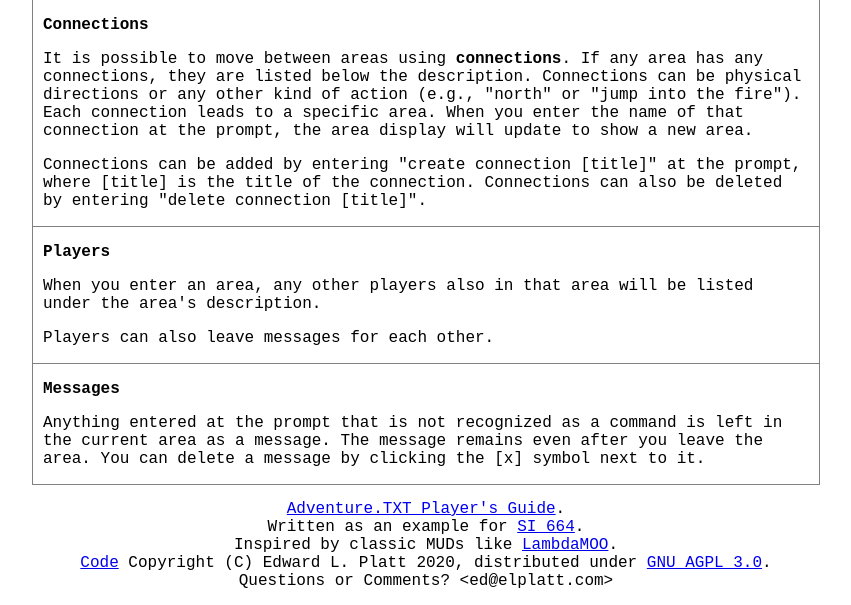
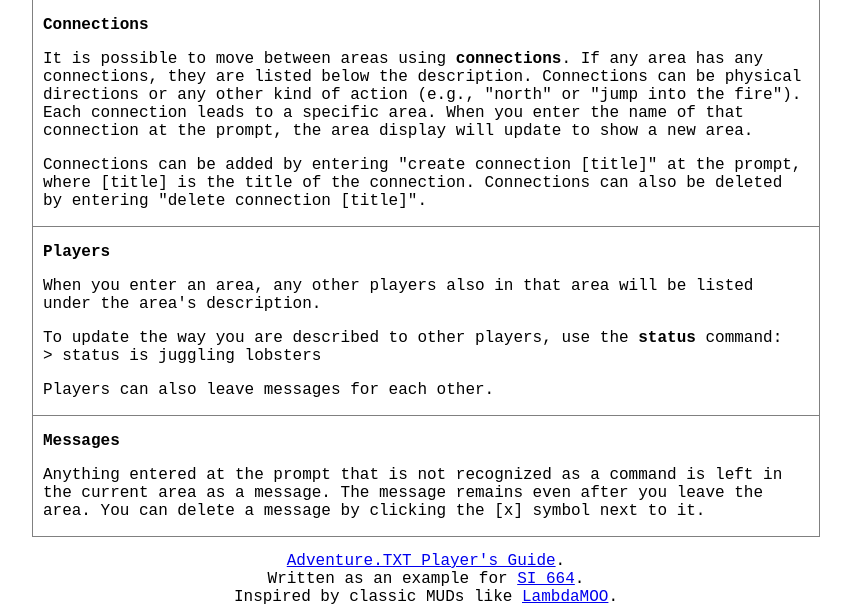
Before and after one commit to elplatt/Adventure664, a Django app: page /guide/ in a window 1280 px wide. Shown: the part 710-1315 px from the top of the page, without its empty margins (214-1065 px from the left). Run offline with Django 3.2, Linux system fonts and the light colour scheme.

Commit message:
Allow players to update their status.

```diff
--- a/explore/interpreter.py
+++ b/explore/interpreter.py
@@ -94,6 +94,11 @@ class Interpreter(object):
             self.models['area'].save()
             self.info('This area has been published to the front page.')
             return reverse('explore:area', args=[self.models['area'].id])
+        elif operator == 'status':
+            status = ' '.join(words[1:])
+            self.models['user'].player.status = status
+            self.models['user'].player.save()
+            self.info(f'Your status has been updated to:\n{self.models["user"].username} {status}')
         elif command in connection_titles:
             try:
                 connection = self.models['area'].outgoing.get(title__iexact=command)
--- a/home/templates/home/guide.html
+++ b/home/templates/home/guide.html
@@ -32,6 +32,7 @@
 <div class="section">
 <h3 id="players">Players</h3>
 <p>When you enter an area, any other players also in that area will be listed under the area's description.</p>
+<p>To update the way you are described to other players, use the <strong>status</strong> command:<br/>&gt; status is juggling lobsters</>
 <p>Players can also leave messages for each other.</p>
 </div>
 <div class="section">
--- a/player/models.py
+++ b/player/models.py
@@ -3,6 +3,7 @@ from django.contrib.auth.models import User
 from django.core.exceptions import ObjectDoesNotExist
 from django.db import models
 from django.db.models import (
+    CharField,
     DateTimeField,
     ForeignKey,
     OneToOneField,
@@ -14,6 +15,7 @@ from explore.models import Area
 class Player(models.Model):
     user = OneToOneField(User, primary_key=True, on_delete=models.CASCADE)
     location = ForeignKey(Area, null=True, on_delete=models.SET_NULL)
+    status = CharField(max_length=1024, blank=True, default='')
     last_active = DateTimeField(auto_now=True)
 
     def __str__(self):
--- a/player/templatetags/player_extras.py
+++ b/player/templatetags/player_extras.py
@@ -11,5 +11,7 @@ def player_status(player):
         return 'was here.'
     elif idle > timedelta(hours=1):
         return 'is snoozing in the corner.'
+    elif player.status == '':
+        return 'is here.'
     else:
-        return 'is here.'
+        return player.status
--- a/static/style.css
+++ b/static/style.css
@@ -160,8 +160,11 @@ input[type=submit]:focus {
   margin: 0;
   padding: 1em 0 0 0;
   display: block;
+  white-space: pre-wrap;
 }
-
+#messages li {
+  white-space: pre-wrap;
+}
 #actions {
 }
 
```
Also changed, not shown: player/migrations/0002_player_status.py (added).
